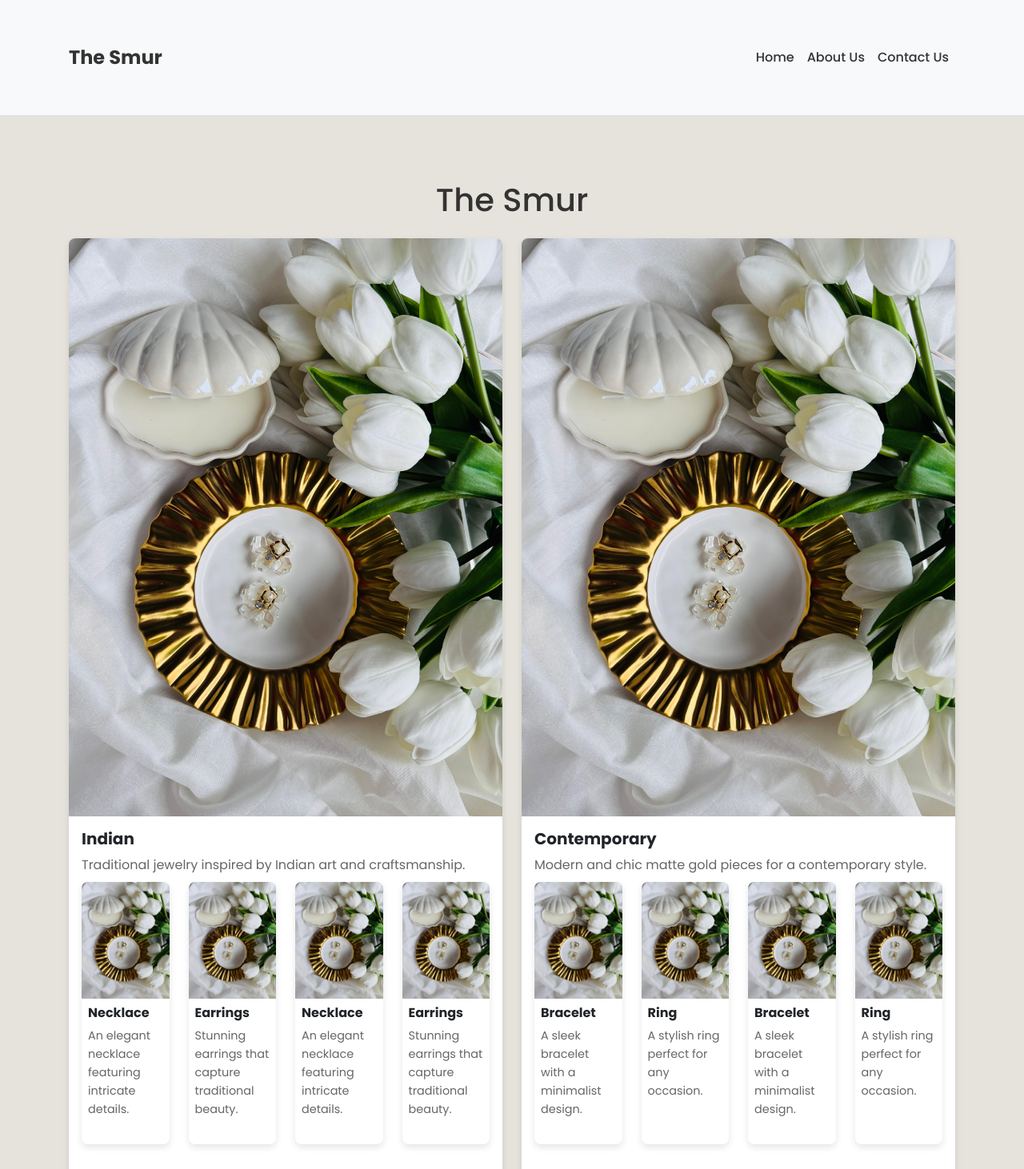
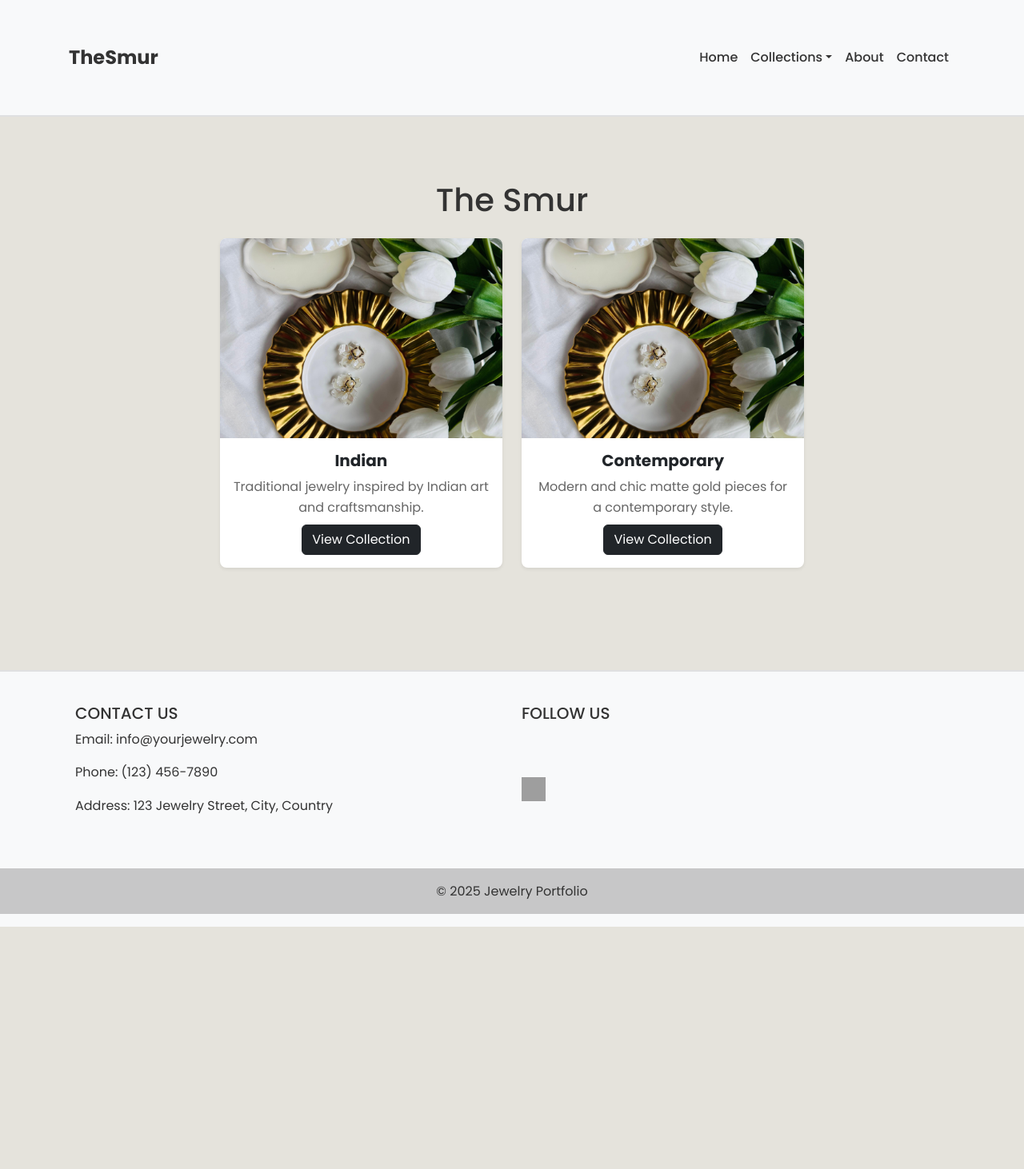
Before and after one commit to amritalok/thesmur, a Next.js app: page / in a window 1280 px wide. Shown: the top 1462 px of the page at 80% size. After the commit the page ends 1159 px from the top, so only its background shows below. Built offline with nearby package versions, Linux system fonts and the light colour scheme; grey boxes are pictures that could not be loaded.

Commit message:
Added the collections dropdown nav bar and cleaned home page

```diff
--- a/src/app/components/Collection.js
+++ b/src/app/components/Collection.js
@@ -1,35 +1,16 @@
 // src/app/components/Collection.js
 import Link from 'next/link';
-export default function Collection({ title, description, imageUrl, items }) {
+
+export default function Collection({ title, description, imageUrl }) {
   return (
-    <div className="card mb-4 h-100">
-      {imageUrl && <img src={imageUrl} alt={title} className="card-img-top" />}
-      <div className="card-body">
+    <div className="card shadow-sm border-0">
+      {imageUrl && <img src={imageUrl} alt={title} className="card-img-top" style={{ objectFit: 'cover', height: '250px' }} />}
+      <div className="card-body text-center">
         <h5 className="card-title">{title}</h5>
         <p className="card-text">{description}</p>
-        {items && items.length > 0 && (
-          <div>
-            <div className="row">
-              {items.map((item) => (
-                <div className="col" key={item.id}>
-                  <div className="card h-100">
-                    <Link href={`/item/${item.id}`}>
-                      <img src={item.imageUrl} alt={item.name} className="card-img-top" />
-                    </Link>
-                    <div className="card-body p-2">
-                      <h6 className="card-title" style={{ fontSize: '1rem' }}>
-                        {item.name}
-                      </h6>
-                      <p className="card-text" style={{ fontSize: '0.9rem' }}>
-                        {item.description}
-                      </p>
-                    </div>
-                  </div>
-                </div>
-              ))}
-            </div>
-          </div>
-        )}
+        <Link href={`/collections/${title.toLowerCase()}`} className="btn btn-dark">
+          View Collection
+        </Link>
       </div>
     </div>
   );
--- a/src/app/components/NavBar.js
+++ b/src/app/components/NavBar.js
@@ -1,48 +1,51 @@
-// src/app/components/NavBar.js
-
-"use client"
-
+'use client';
 import Link from 'next/link';
+import collections from '@/app/data/collections';
 import { useEffect } from 'react';
 
-export default function NavBar() {
-    // Ensure Bootstrap’s JS is loaded for toggling
-    useEffect(() => {
-      // This ensures the scripts run on the client side
-    }, []);
+const NavBar = () => {
+  // Ensure Bootstrap’s JS is loaded for toggling
+  useEffect(() => {
+    import('bootstrap/dist/js/bootstrap.bundle.min.js'); // Load Bootstrap JS in the client only
+  }, []);
   return (
     <nav className="navbar navbar-expand-lg navbar-light bg-light">
       <div className="container">
-        <Link href="/" className="navbar-brand">
-          The Smur
+        <Link className="navbar-brand" href="/">
+          TheSmur
         </Link>
-        <button
-          className="navbar-toggler"
-          type="button"
-          data-bs-toggle="collapse"
-          data-bs-target="#navbarNav"
-          aria-controls="navbarNav"
-          aria-expanded="false"
-          aria-label="Toggle navigation"
-        >
-          <span className="navbar-toggler-icon" />
+        <button className="navbar-toggler" type="button" data-bs-toggle="collapse" data-bs-target="#navbarNav">
+          <span className="navbar-toggler-icon"></span>
         </button>
-
         <div className="collapse navbar-collapse" id="navbarNav">
           <ul className="navbar-nav ms-auto">
             <li className="nav-item">
-              <Link href="/" className="nav-link">
+              <Link className="nav-link" href="/">
                 Home
               </Link>
             </li>
+            <li className="nav-item dropdown">
+              <a className="nav-link dropdown-toggle" href="#" id="collectionsDropdown" role="button" data-bs-toggle="dropdown">
+                Collections
+              </a>
+              <ul className="dropdown-menu">
+                {collections.map((col) => (
+                  <li key={col.id}>
+                    <Link className="dropdown-item" href={`/collections/${col.title.toLowerCase()}`}>
+                      {col.title}
+                    </Link>
+                  </li>
+                ))}
+              </ul>
+            </li>
             <li className="nav-item">
-              <Link href="/about" className="nav-link">
-                About Us
+              <Link className="nav-link" href="/about">
+                About
               </Link>
             </li>
             <li className="nav-item">
-              <Link href="/contact" className="nav-link">
-                Contact Us
+              <Link className="nav-link" href="/contact">
+                Contact
               </Link>
             </li>
           </ul>
@@ -50,4 +53,6 @@ export default function NavBar() {
       </div>
     </nav>
   );
-}
+};
+
+export default NavBar;
--- a/src/app/components/Portfolio.js
+++ b/src/app/components/Portfolio.js
@@ -1,18 +1,16 @@
 // src/app/components/Portfolio.js
 
+import collections from '../data/collections';
 import Collection from './Collection';
-import collections from '../data/collections';
 
 export default function Portfolio() {
   return (
     <div className="container my-5">
-      {/* Center the main heading */}
       <h1 className="mb-4 text-center">The Smur</h1>
 
-      {/* Bootstrap grid for cards */}
-      <div className="row">
+      <div className="row justify-content-center">
         {collections.map((collection) => (
-          <div className="col" key={collection.id}>
+          <div className="col-md-6 col-lg-4 mb-4" key={collection.id}>
             <Collection {...collection} />
           </div>
         ))}
--- a/src/app/globals.css
+++ b/src/app/globals.css
@@ -32,6 +32,12 @@ footer {
   border-top: 2px solid var(--shadow-color);
   padding: 1rem 0;
   text-align: center;
+}
+.hover-scale {
+  transition: transform 0.3s ease-in-out;
+}
+.hover-scale:hover {
+  transform: scale(1.05);
 }
 
 /* Container padding for layout consistency */
--- a/src/app/layout.js
+++ b/src/app/layout.js
@@ -1,6 +1,6 @@
 // src/app/layout.js
 import 'bootstrap/dist/css/bootstrap.min.css';
-// import 'bootstrap/dist/js/bootstrap.bundle.min.js'
+
 import './globals.css';
 import NavBar from './components/NavBar';
 import Footer from './components/Footer';
```
Also changed, not shown: src/app/collections/[collection]/[item]/page.js (added, +50 -0 lines), src/app/collections/[collection]/page.js (added, +47 -0 lines), src/app/item/[itemId]/page.js (deleted, +0 -51 lines).
